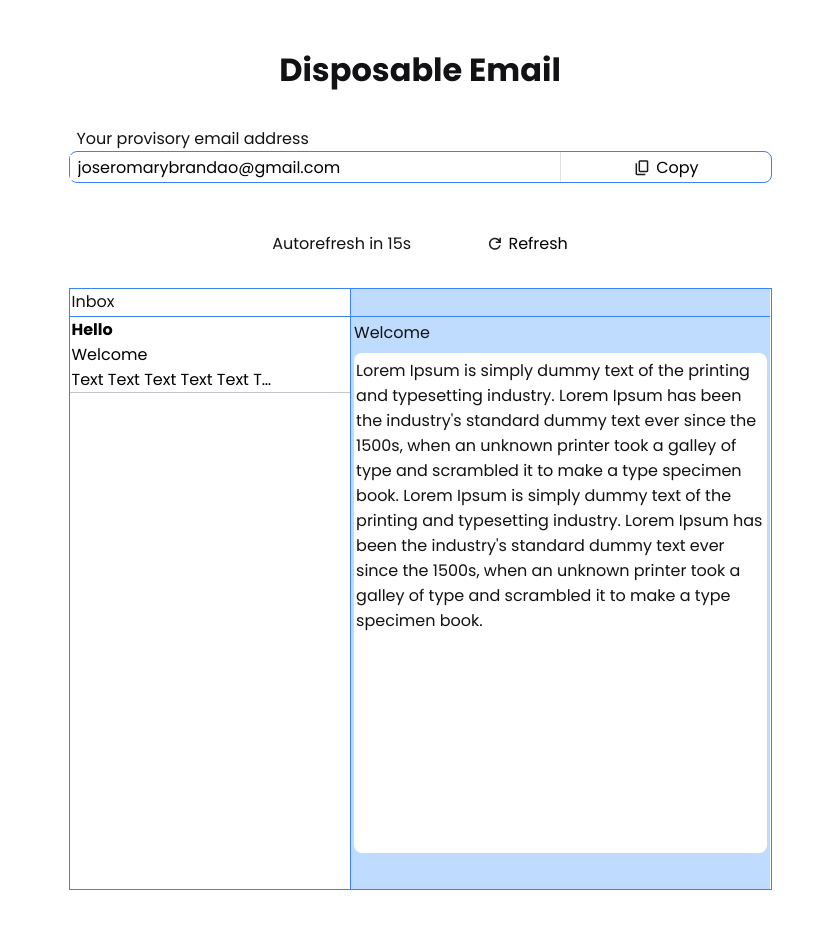
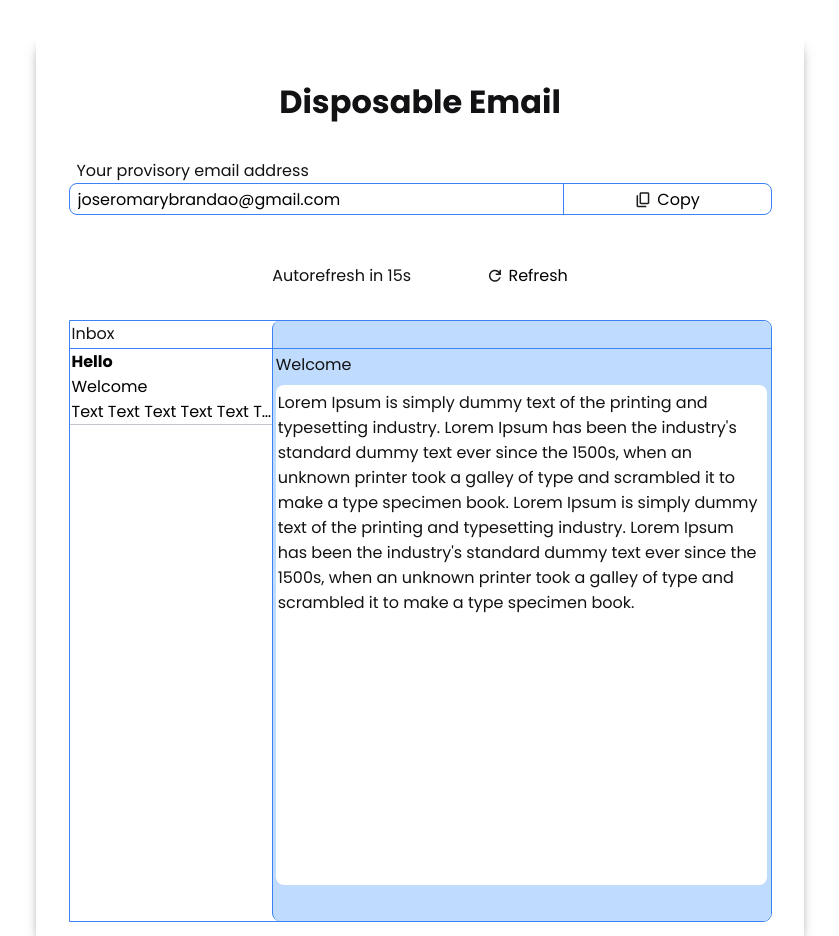
Before and after one commit to jjromary/Gerador_Emails_Temporarios, a React (Vite) app: page / in a window 1280 px wide. Shown: the whole page, without its empty margins (220-1059 px from the left). Before the commit the page ends 904 px from the top, so only its background shows below. Built offline with nearby package versions, Linux system fonts and the light colour scheme.

Commit message:
fix: colors and layout

```diff
--- a/src/Pages/Home/styles.ts
+++ b/src/Pages/Home/styles.ts
@@ -3,11 +3,16 @@ import styled from "styled-components";
 export const HomeContainer = styled.div`
   width: 100%;
   margin: 0 auto;
+  margin-top: 2rem;
   display: flex;
   flex-direction: column;
   align-items: center;
   justify-content: center;
   padding: 0.875rem;
+
+  -webkit-box-shadow: 0px 10px 13px -7px #000000,
+    5px 5px 15px 5px rgba(0, 0, 0, 0);
+  box-shadow: 0px 10px 13px -7px #000000, 5px 5px 15px 5px rgba(0, 0, 0, 0);
 
   @media (min-width: 768px) {
     width: 768px;
@@ -44,9 +49,9 @@ export const ProvisoryContent = styled.div`
   border: 1px solid ${(props) => props.theme["skyeblue"]};
 
   input {
-    width: 70%;
+    width: 75%;
     border: none;
-    padding-left: 0.5rem;
+    margin-left: 0.5rem;
     font-size: 0.75rem;
 
     :focus {
@@ -55,6 +60,7 @@ export const ProvisoryContent = styled.div`
 
     @media (min-width: 640px) {
       font-size: 1rem;
+      width: 70%;
     }
   }
 
@@ -63,13 +69,18 @@ export const ProvisoryContent = styled.div`
     align-items: center;
     justify-content: center;
     gap: 0.25rem;
-    width: 30%;
+    width: 25%;
     border: none;
-    border-left: 1px solid ${(props) => props.theme["gray100"]};
+    border-left: 1px solid ${(props) => props.theme["skyeblue"]};
     background: transparent;
     height: 30px;
-    font-size: 1rem;
+    font-size: 0.75rem;
     cursor: pointer;
+
+    @media (min-width: 640px) {
+      font-size: 1rem;
+      width: 30%;
+    }
   }
 `;
 
--- a/src/Styles/Themes/default.ts
+++ b/src/Styles/Themes/default.ts
@@ -1,6 +1,7 @@
 export const defaultTheme = {
   white: "#FFFFFF",
   blue900: "#041418",
+  blue50: "#bfdbfe",
   skyeblue: "#3b82f6",
   gray900: "#121214",
   gray800: "#202024",
--- a/src/components/Inbox/styles.ts
+++ b/src/components/Inbox/styles.ts
@@ -7,6 +7,8 @@ export const InboxContainer = styled.div`
   margin-top: 2rem;
   border-top: none;
   border: 1px solid ${(props) => props.theme["skyeblue"]};
+  border-top-right-radius: 8px;
+  border-bottom-right-radius: 9px;
 `;
 
 export const InboxList = styled.div`
@@ -26,11 +28,10 @@ export const BodyEmailHeader = styled.div`
 `;
 
 export const BodyEmail = styled.div`
-  width: 60%;
   height: 600px;
-  /* background-color: ${(props) => props.theme["gray100"]}; */
-  background-color: #bfdbfe;
   border-left: 1px solid ${(props) => props.theme["skyeblue"]};
+  background-color: ${(props) => props.theme["blue50"]};
+  border-radius: 8px;
 `;
 
 export const ImboxItem = styled.div`
```
